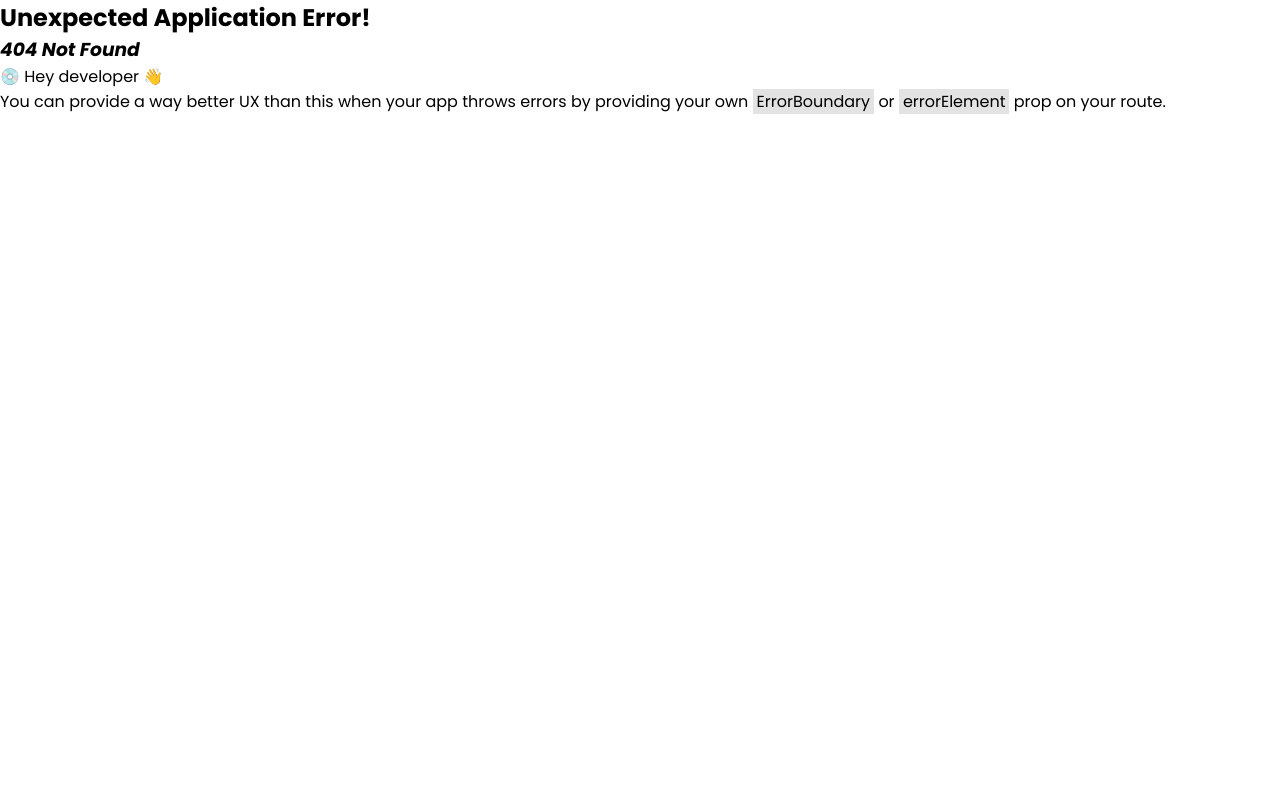
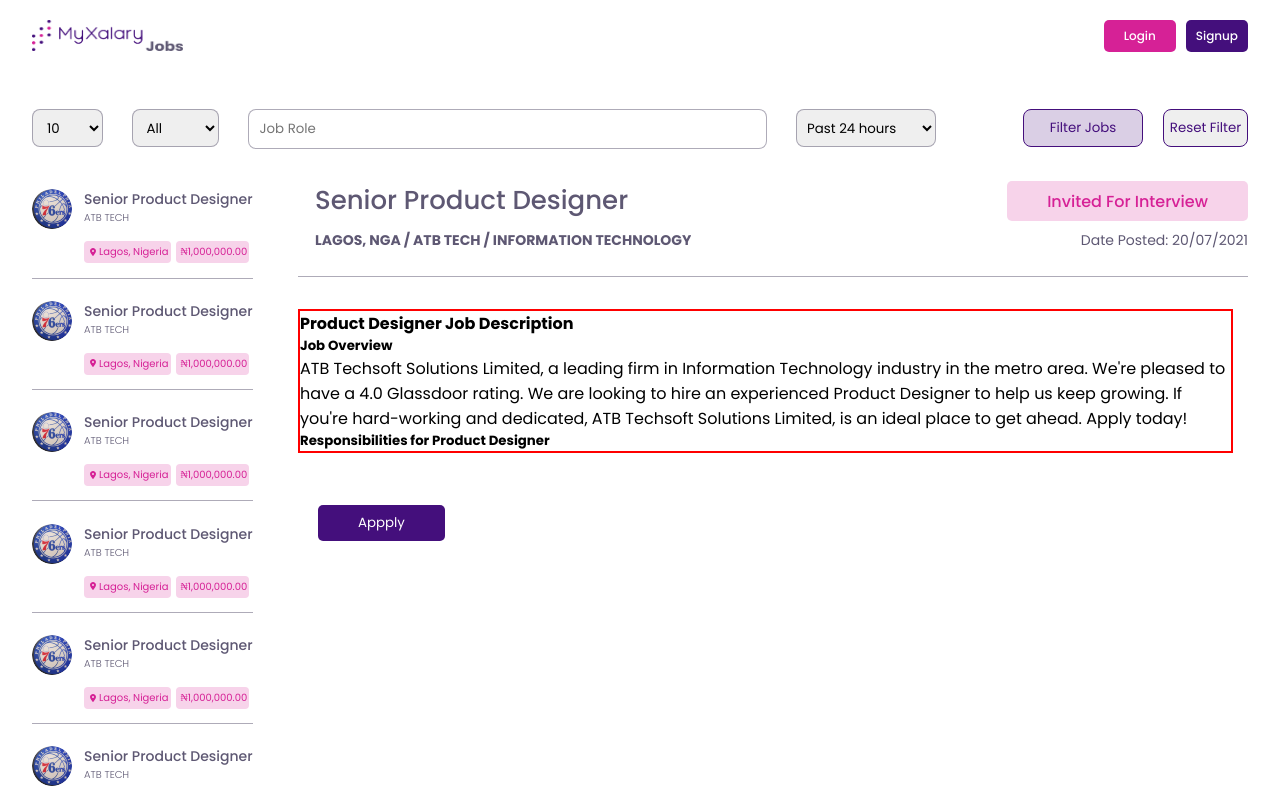
Before and after one commit to Tunmibabs/MyXalaryJobs, a React (Vite) app: page /offers in a window 1280 px wide. Before the commit this address had no page. Shown: the top 796 px of the page. Built offline with nearby package versions, Linux system fonts and the light colour scheme.

Commit message:
structure fixed

```diff
--- a/src/components/jobCardTitle.jsx
+++ b/src/components/jobCardTitle.jsx
@@ -3,24 +3,24 @@
 import { useLocation } from "react-router-dom";
 
 function JobCardHeader() {
-  const location = useLocation();
-  console.log(location);
+  const {pathname} = useLocation();
+
 
   return (
     <div className="jobCardHeader">
       <div className="jobCardTitle">
         <h2>Senior Product Designer</h2>
 
-        {location.pathname === "/" && (
+        {pathname === "/" && (
           <Buttons className="apply-btn">Appply</Buttons>
         )}
-        {location.pathname === "/logged" && (
+        {pathname === "/logged" && (
           <Buttons className="apply-btn">Appply</Buttons>
         )}
-        {location.pathname === "/appliedJobs" && (
+        {pathname === "/appliedJobs" && (
           <Buttons className="applied-btn">Applied</Buttons>
         )}
-        {location.pathname === "/jobOffers" && (
+        {pathname === "/offers" && (
           <Buttons className="interview-btn">Invited For Interview</Buttons>
         )}
       </div>
--- a/src/pages/offerspage.jsx
+++ b/src/pages/offerspage.jsx
@@ -1,5 +1,4 @@
 import React from 'react'
-import LoggedInHeader from '../components/loggedInHeader'
 import TitleSearch from '../components/titleSearch'
 import JobDisplay from '../components/jobDisplay'
 
--- /dev/null
+++ b/src/pages/pageNotFound.jsx
@@ -0,0 +1,11 @@
+import React from 'react'
+
+function PageNotFound() {
+  return (
+    <div>
+      <h2>PAGE NOT FOUND</h2>
+    </div>
+  )
+}
+
+export default PageNotFound
```
Also changed, not shown: src/App.jsx (+8 -2 lines).
